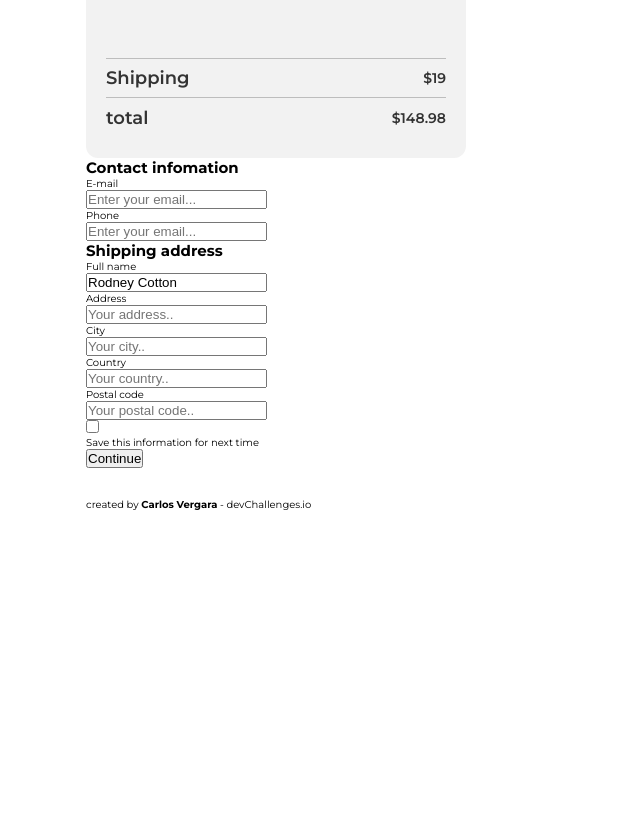
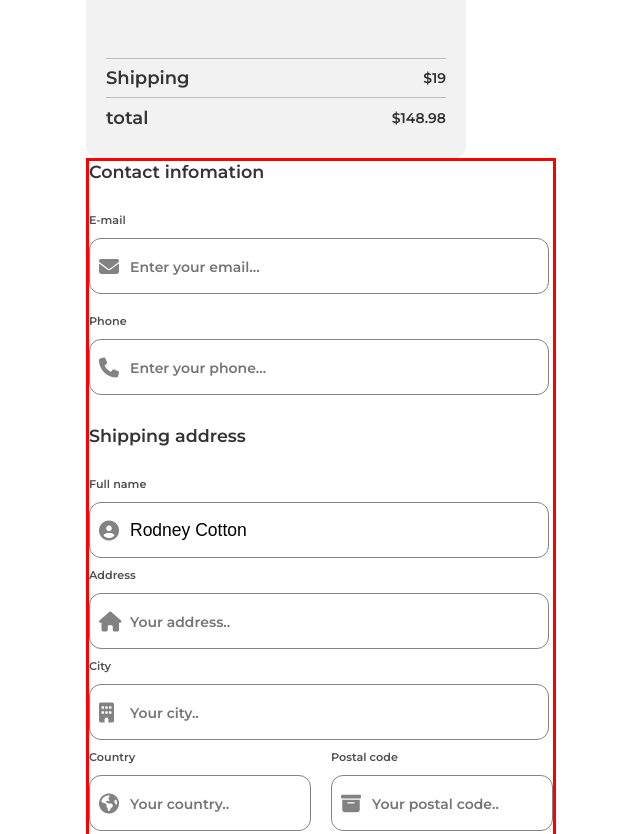
Before and after one commit to carlodvergara/Checkout-Page, a plain HTML site: page index.html in a window 1280 px wide. Shown: the part 414-1248 px from the top of the page, without its empty margins (114-754 px from the left). Before the commit the page ends 925 px from the top, so only its background shows below. Drawn offline with Linux system fonts and the light colour scheme; a web font is replaced by a local one.

Commit message:
Avance Maquetacion

```diff
--- a/index.html
+++ b/index.html
@@ -118,7 +118,7 @@
                 <div class="container-content">
 
 
-                    <div class="block-contact-information">
+                    <div class="block-cont-contact-information">
 
                         <h2>Contact infomation</h2>
 
@@ -126,7 +126,7 @@
 
                             <label>
                                 <p>E-mail</p>
-                                <div class="input-group">
+                                <div class="input-group-email">
                                     <input type="text" placeholder="Enter your email...">
                                 </div>
                             </label>
@@ -134,8 +134,8 @@
 
                             <label>
                                 <p>Phone</p>
-                                <div class="input-group">
-                                    <input type="text" placeholder="Enter your email...">
+                                <div class="input-group-phone">
+                                    <input type="text" placeholder="Enter your phone...">
                                 </div>
                             </label>
 
@@ -145,7 +145,7 @@
 
 
 
-                    <div class="block-shopping-address">
+                    <div class="block-cont-shopping-address">
 
                         <h2>Shipping address</h2>
 
@@ -153,21 +153,21 @@
 
                             <label>
                                 <p>Full name</p>
-                                <div class="input-group">
+                                <div class="input-group-name">
                                     <input type="text" placeholder="Enter your name..." value="Rodney Cotton">
                                 </div>
                             </label>
 
                             <label>
                                 <p>Address</p>
-                                <div class="input-group">
+                                <div class="input-group-address">
                                     <input type="text" placeholder="Your address..">
                                 </div>
                             </label>
 
                             <label>
                                 <p>City</p>
-                                <div class="input-group">
+                                <div class="input-group-city">
                                     <input type="text" placeholder="Your city..">
                                 </div>
                             </label>
@@ -176,7 +176,7 @@
 
                                 <label>
                                     <p>Country</p>
-                                    <div class="input-group">
+                                    <div class="input-group-country">
                                         <input type="text" placeholder="Your country..">
                                     </div>
                                 </label>
@@ -184,16 +184,17 @@
 
                                 <label>
                                     <p>Postal code</p>
-                                    <div class="input-group">
+                                    <div class="input-group-postal">
                                         <input type="text" placeholder="Your postal code..">
                                     </div>
                                 </label>
 
                             </div>
 
-                            <label>
+                            <div class="check">
+
                                 <input type="checkbox"> <p>Save this information for next time</p>
-                            </label>
+                            </div>
 
                         </div>
 
--- a/style.css
+++ b/style.css
@@ -197,7 +197,6 @@ main{
     flex-direction: column;
 }
 
-
 [class^="inv-data"]{
     display: flex;
     justify-content: space-between;
@@ -237,7 +236,195 @@ main{
 
 
 
+
+
+
+
+
+
+
+
+.container-content{
+    max-width: 47rem;
+    display: flex;
+    flex-direction: column;
+    row-gap: 3rem;
+    border: solid 3px red;
+}
+
+[class^="block-cont-"]{
+    display: flex;
+    flex-direction: column;
+    row-gap: 2rem;
+}
+
+[class^="block-cont-"]>h2{
+    font-family: "Montserrat";
+    font-size: var(--step--1);
+    font-weight: 600;
+    line-height: 2.2rem;
+    letter-spacing: 0em;
+    text-align: left;
+    color: #333333;
+}
+
+.container-labels{
+    display: flex;
+    flex-direction: column;
+    row-gap: 1rem;
+}
+
+label{
+    min-width: 10rem;
+    display: flex;
+    flex-direction: column;
+    row-gap: 1rem;
+    justify-content: center;
+}
+
+label>p{
+    font-family: Montserrat;
+    font-size: var(--step--3);
+    font-weight: 600;
+    line-height: 15px;
+    letter-spacing: 0em;
+    text-align: left;
+    color: #4F4F4F;
+    margin-top: 1rem;
+}
+
+
+.input-group{
+    position: relative;
+}
+
+
+input[type="text"] {
+    padding-left: 4rem;
+    width: clamp(10rem ,46rem ,100%);
+    height: 5.6rem;
+    outline: none;
+    border: solid 1px #828282;
+    border-radius:  1.2rem;
+    font-size: var(--step--1);
+}
+
+input[type="text"]::placeholder{
+    font-family: "Montserrat";
+    font-size: var(--step--2);
+    font-weight: 600;
+    line-height: 20px;
+    letter-spacing: 0em;
+    text-align: left;
+}
+
+[class^="input-group"]{
+    position: relative;
+}
+
+[class^="input-group"]::before{
+    position: absolute;
+    top: 50%;
+    left: 10px;
+    transform: translateY(-50%);
+    font-family: "Font Awesome 5 Free";
+    font-weight: 900;
+    font-size: 20px;
+    color: #828282;
+}
+
+.input-group-email::before {
+    content: "\f0e0";
+}
+
+.input-group-phone::before {
+    content: "\f095";
+}
+
+.input-group-name::before {
+    content: "\f2bd";
+}
+
+.input-group-address::before {
+    content: "\f015";
+}
+
+.input-group-city::before {
+    content: "\f1ad";
+}
+
+.input-group-country::before {
+    content: "\f57d";
+}
+
+.input-group-postal::before {
+    content: "\f187";
+}
+
+
+
+
+
+.label-horizontal{
+    display: flex;
+    column-gap: 2rem;
+}
+
+
+.check{
+    display: flex;
+    align-items: center;
+    column-gap: 1rem;
+    margin-top: 2rem;
+}
+
+.check>p{
+    font-family: "Montserrat";
+    font-size: var(--step--3);
+    font-weight: 600;
+    line-height: 1.5rem;
+    letter-spacing: 0em;
+    text-align: left;
+    color: #4F4F4F;
+}
+
+input[type="checkbox"]{
+    height: 21px;
+    width: 21px;
+    left: 240px;
+    top: 845px;
+    border: solid 0.2px #828282;
+    border-radius: 4px;
+}
+
+
+button{
+    align-self: flex-end;
+    height: 54px;
+    width: 166px;
+    border-radius: 12px;
+    background-color:  #F2994A;
+    color: white;
+    font-family: "Montserrat";
+    font-size: 1.6rem;
+    font-weight: 600;
+    line-height: 2rem;
+    text-align: left;
+    border: solid 1px #F2994A;
+    text-align: center;
+
+}
+
+
+footer{
+    display: flex;
+    align-items: center;
+    justify-content: center;
+}
+
 /*
+
+Analsiis para modificar estructura mobile first
 .frame-structure {
     display: grid;
     grid-template-columns: 1fr;
@@ -252,8 +439,6 @@ main{
 .general-info {
     order: 2;
 }
-
-
 
 
 @media (min-width: 820px) {
```
